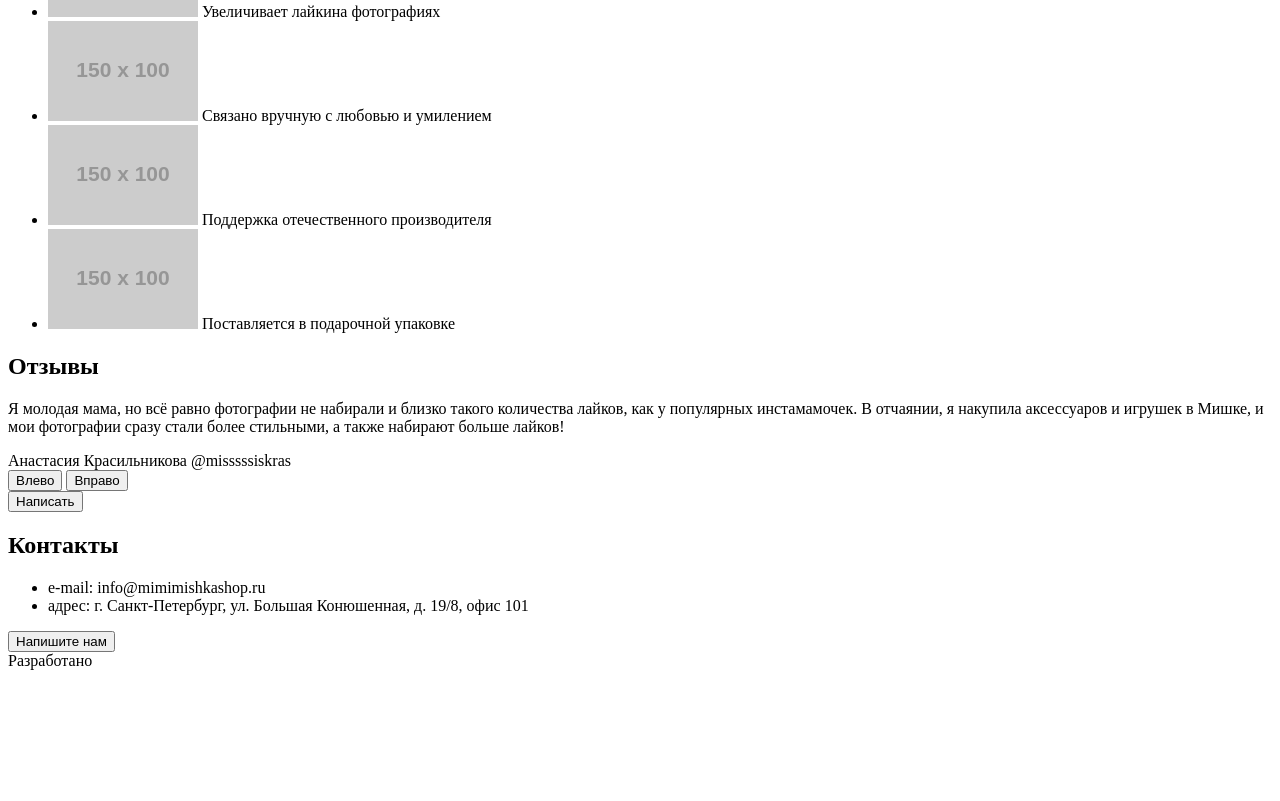
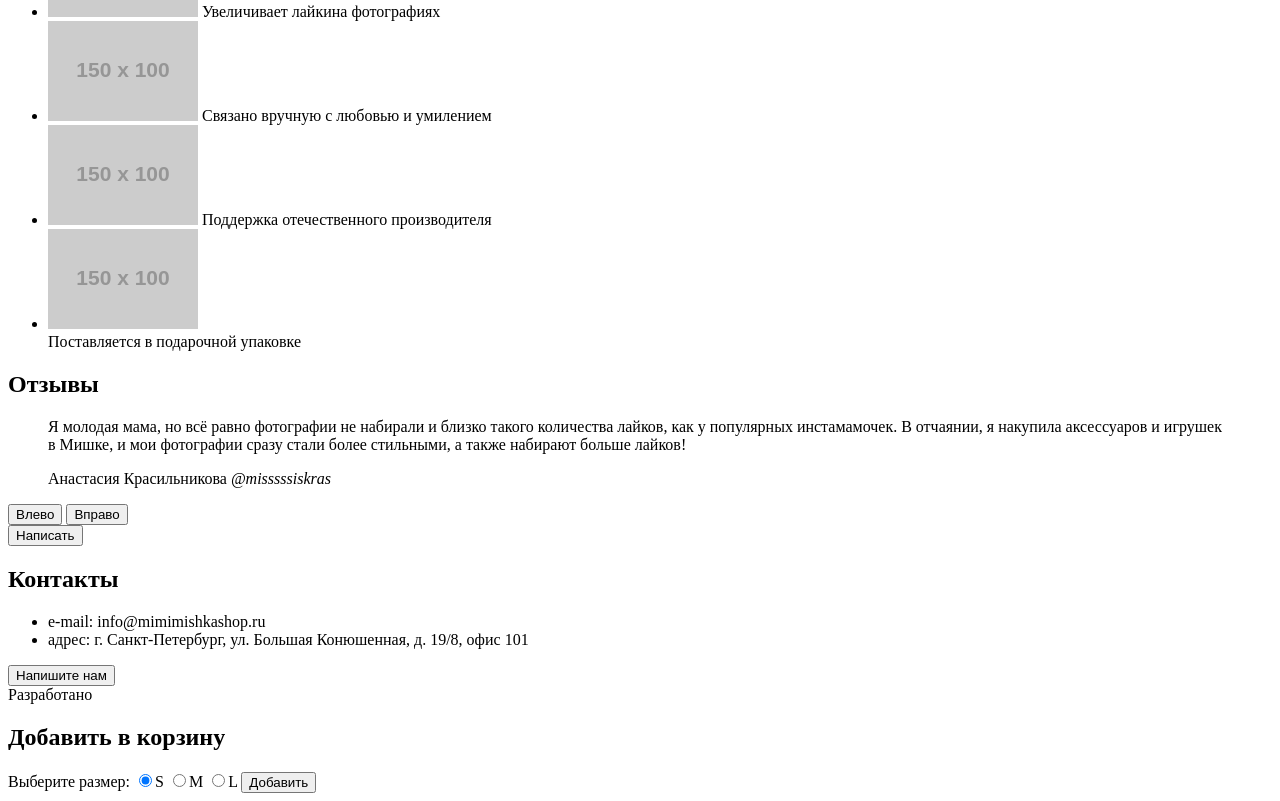
Before and after one commit to vlad3k/25008-mishka, a website: page index.html in a window 1280 px wide. Shown: the part 1011-1812 px from the top of the page. Before the commit the page ends 1689 px from the top, so only its background shows below. Drawn offline with Linux system fonts and the light colour scheme; placeholder pictures from the web are drawn by us.

Commit message:
Исправление ошибок: 1. Обернул картинку в DIV 2. Изменил тэги для цитаты на blockquote и cite. + добавил попап для выбора размера товара

```diff
--- a/index.html
+++ b/index.html
@@ -101,7 +101,9 @@
               <span class="about-us__desc">Поддержка отечественного производителя</span>
             </li>
             <li class="about-us__item">
-              <img class="about-us__img" src="http://placehold.it/150x100" alt="">
+              <div class="about-us__img">
+                <img src="http://placehold.it/150x100" alt="">
+              </div>
               <span class="about-us__desc">Поставляется в подарочной упаковке</span>
             </li>
          </ul>
@@ -112,11 +114,11 @@
 
           <h2 class="reviews__title">Отзывы</h2>
 
-          <div class="reviews__item">
+          <blockquote class="reviews__item">
             <p class="reviews__text">Я молодая мама, но всё равно фотографии не набирали и близко такого количества лайков, как у популярных инстамамочек. В отчаянии, я накупила аксессуаров и игрушек в Мишке, и мои фотографии сразу стали более стильными, а также набирают больше лайков!</p>
             <span class="reviews__author">Анастасия Красильникова</span>
-            <span>@misssssiskras</span>
-          </div>
+            <cite>@misssssiskras</cite>
+          </blockquote>
 
           <div class="reviews__arrows">
             <button class="reviews__arrow reviews__arrow--left">Влево</button>
@@ -167,6 +169,16 @@
 
       </footer>
 
+      <div class="popup">
+        <h2 class="popup__title">Добавить в корзину</h2>
+        <span class="popup__text">Выберите размер:</span>
+        <label class="popup__size" for=""><input type="radio" id="s" name="size" checked>S</label>
+        <label class="popup__size" for=""><input type="radio" id="m" name="size">M</label>
+        <label class="popup__size" for=""><input type="radio" id="l" name="size">L</label>
+        <button class="btn">Добавить</button>
+      </div>
+
     </div>
+
   </body>
 </html>
```
